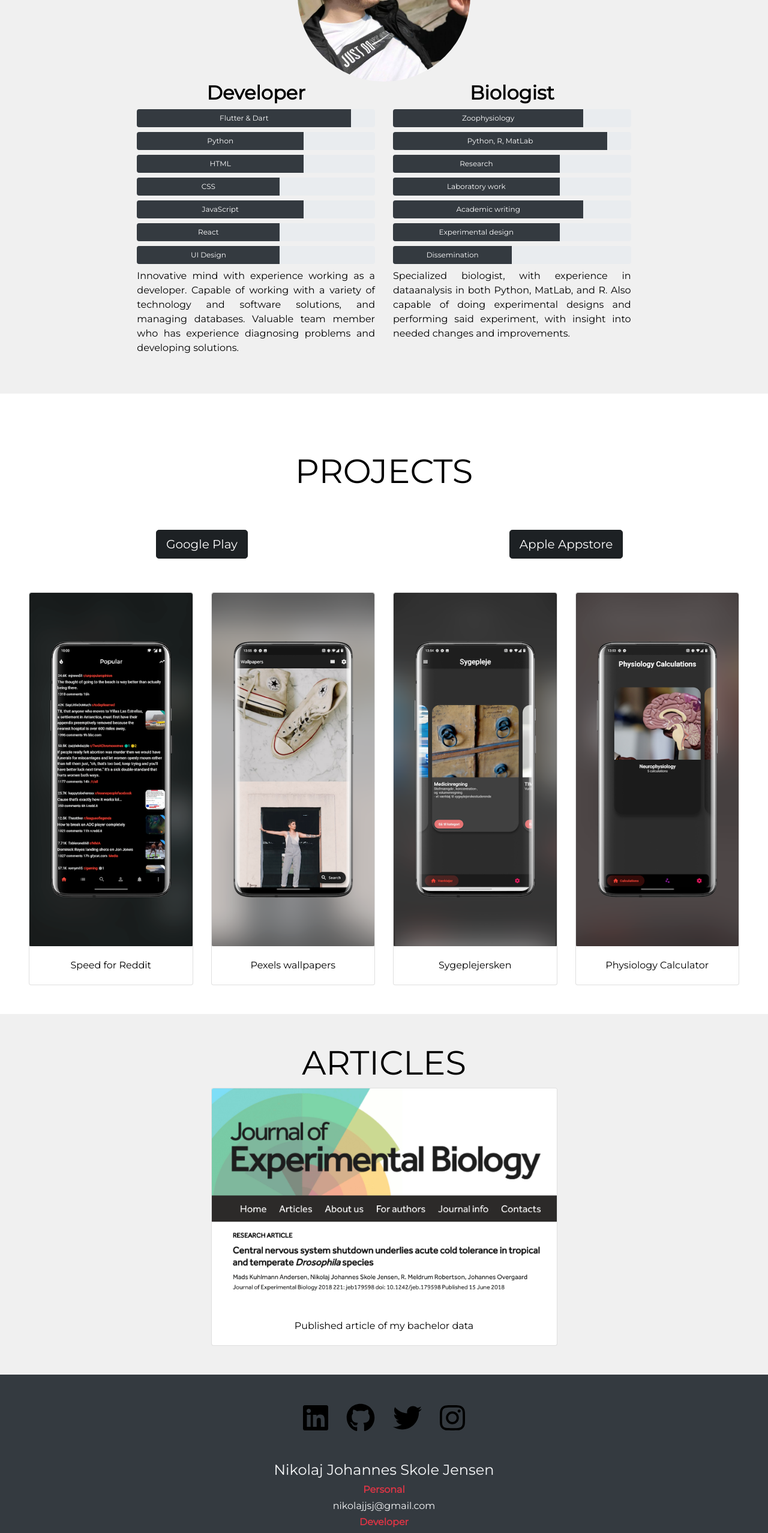
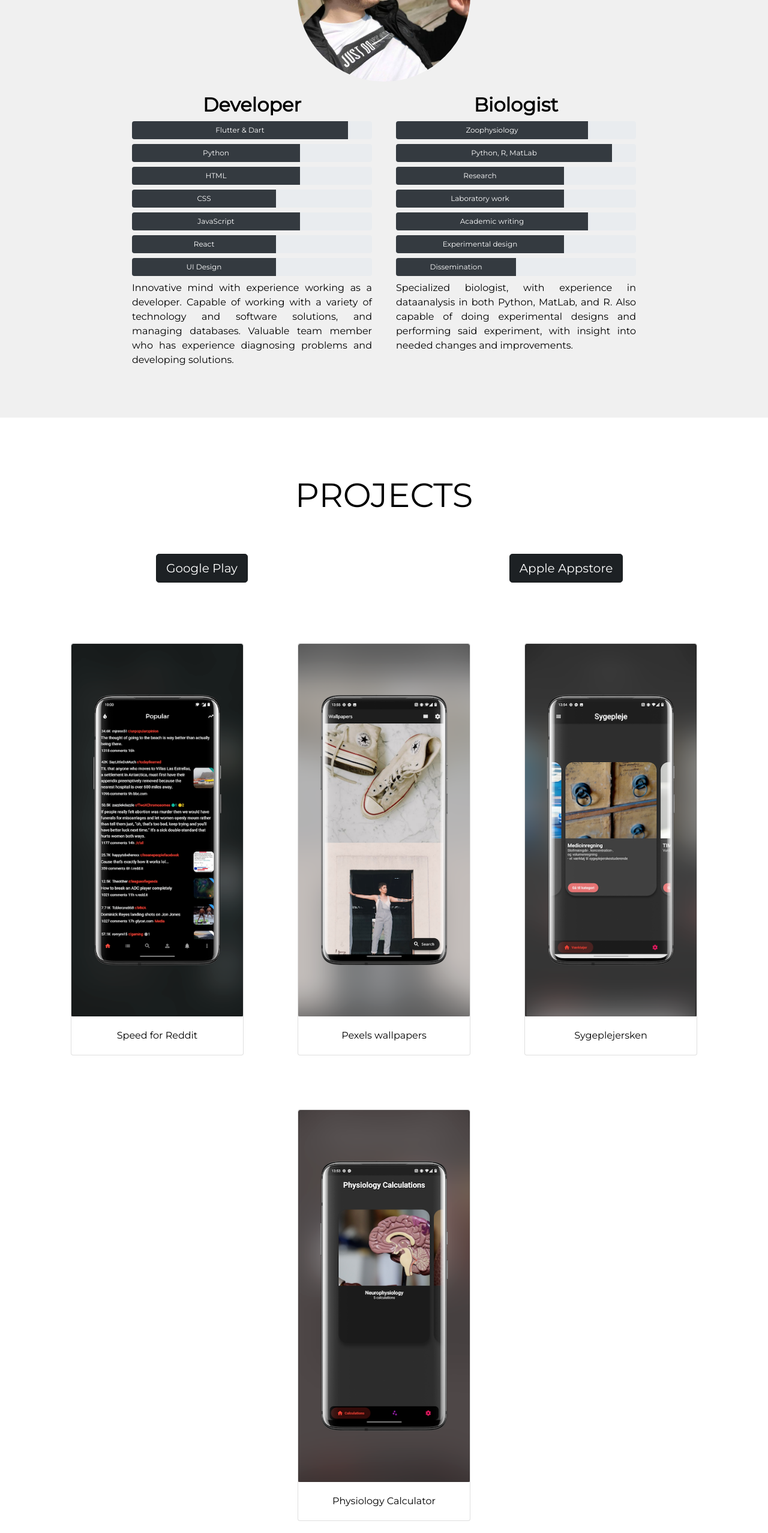
Before and after one commit to nikolajjsj/portfolio, a React (Create React App) app: page /contact in a window 1280 px wide. Shown: the part 1360-3915 px from the top of the page at 60% size. Built offline with nearby package versions, Linux system fonts and the light colour scheme.

Commit message:
Optimized for mobile

```diff
--- a/src/components/project-cards.js
+++ b/src/components/project-cards.js
@@ -1,9 +1,14 @@
 import React, { Component } from 'react';
+
+const style = {
+    width: '18rem',
+    margin: '45px',
+}
 
 export default class ProjectCard extends Component {
     render() {
         return (
-            <div class="card">
+            <div class="card" style={style}>
                 <a href={this.props.aLink}><img class="card-img-top" src={this.props.images} alt="project" /></a>
                 <div class="card-body">
                     <p class="card-text">{this.props.title}</p>
--- a/src/pages/about.js
+++ b/src/pages/about.js
@@ -7,11 +7,20 @@ const width70 = { width: "70%" }
 const width60 = { width: "60%" }
 const width50 = { width: "50%" }
 
-const style = { backgroundColor: "#F0F0F0" }
+const style = {
+    display: 'flex',
+    flexWrap: 'wrap',
+    flexDirection: 'row',
+    justifyContent: 'center',
+}
+const progressStyle = {
+    width: '25rem',
+    margin: '20px',
+}
 
 export default function About() {
     return (
-        <div className="pb-5 pt-5" style={style}>
+        <div className="pb-5 pt-5" style={{ backgroundColor: "#F0F0F0" }}>
             <h1 className="display-4 text-center p-5">ABOUT</h1>
             <div className="container-fluid text-center">
                 <img
@@ -19,9 +28,8 @@ export default function About() {
                     style={{ height: "18rem", width: "18rem" }}
                     src={require("../assets/headshot.jpg")} alt="Headshot">
                 </img>
-                <div className="row text-start">
-                    <div className="col-sm"></div>
-                    <div className="col-4">
+                <div style={style}>
+                    <div style={progressStyle}>
                         <h2><b>Developer</b></h2>
                         <div class="progress" style={progHeight}>
                             <div class="progress-bar bg-dark" role="progressbar" style={width90}>Flutter & Dart</div>
@@ -47,7 +55,7 @@ export default function About() {
                         <p className="text-justify">Innovative mind with experience working as a developer. Capable of working with a variety of technology and software solutions, and managing databases. Valuable team member who has experience diagnosing problems and developing solutions.</p>
                     </div>
 
-                    <div className="col-4">
+                    <div style={progressStyle}>
                         <h2><b>Biologist</b></h2>
                         <div class="progress" style={progHeight}>
                             <div class="progress-bar bg-dark" role="progressbar" style={width80}>Zoophysiology</div>
@@ -72,7 +80,6 @@ export default function About() {
                         </div>
                         <p className="text-justify">Specialized biologist, with experience in dataanalysis in both Python, MatLab, and R. Also capable of doing experimental designs and performing said experiment, with insight into needed changes and improvements.</p>
                     </div>
-                    <div className="col-sm"></div>
                 </div>
             </div>
         </div>
--- a/src/pages/articles.js
+++ b/src/pages/articles.js
@@ -2,23 +2,25 @@ import React from 'react';
 import ProjectCard from '../components/project-cards';
 import bachelorArticle from '../assets/bachelor.png';
 
-const style = { backgroundColor: "#F0F0F0" }
 const articleLink = 'https://jeb.biologists.org/content/221/12/jeb179598';
+
+const style = {
+    display: 'flex',
+    flexWrap: 'wrap',
+    flexDirection: 'row',
+    justifyContent: 'center',
+}
 
 export default function Articles() {
     return (
-        <div className="container-fluid text-center p-5" style={style}>
+        <div className="text-center p-5" style={{ backgroundColor: "#F0F0F0" }}>
             <h1 className="display-4">ARTICLES</h1>
-            <div className="row justify-content-md-center">
-                <div className="col-3"></div>
-                <div className="col-6">
-                    <ProjectCard
-                        aLink={articleLink}
-                        images={[bachelorArticle]}
-                        title="Published article of my bachelor data"
-                    />
-                </div>
-                <div className="col-3"></div>
+            <div style={style}>
+                <ProjectCard
+                    aLink={articleLink}
+                    images={[bachelorArticle]}
+                    title="Published article - Jounal of Experimental Biology"
+                />
             </div>
         </div>
     )
--- a/src/pages/projects.js
+++ b/src/pages/projects.js
@@ -7,6 +7,14 @@ import Pexels from '../assets/pexels0.png';
 
 const googlePlay = "https://play.google.com/store/apps/developer?id=Nikolaj+Jensen";
 const appleStore = "https://apps.apple.com/us/developer/nikolaj-jensen/id1487634697";
+
+const style = {
+    display: 'flex',
+    flexWrap: 'wrap',
+    alignItems: 'center',
+    flexDirection: 'row',
+    justifyContent: 'center',
+}
 
 export default class Projects extends Component {
     render() {
@@ -40,19 +48,11 @@ export default class Projects extends Component {
                 </div>
 
 
-                <div className="row justify-content-md-center">
-                    <div className="col-3">
-                        <ProjectCard images={Reddit} title="Speed for Reddit" />
-                    </div>
-                    <div className="col-3">
-                        <ProjectCard images={Pexels} title="Pexels wallpapers" />
-                    </div>
-                    <div className="col-3">
-                        <ProjectCard images={Sygeplej} title="Sygeplejersken" />
-                    </div>
-                    <div className="col-3">
-                        <ProjectCard images={Physiology} title="Physiology Calculator" />
-                    </div>
+                <div style={style}>
+                    <ProjectCard images={Reddit} title="Speed for Reddit" />
+                    <ProjectCard images={Pexels} title="Pexels wallpapers" />
+                    <ProjectCard images={Sygeplej} title="Sygeplejersken" />
+                    <ProjectCard images={Physiology} title="Physiology Calculator" />
                 </div>
             </div>
         )
```
